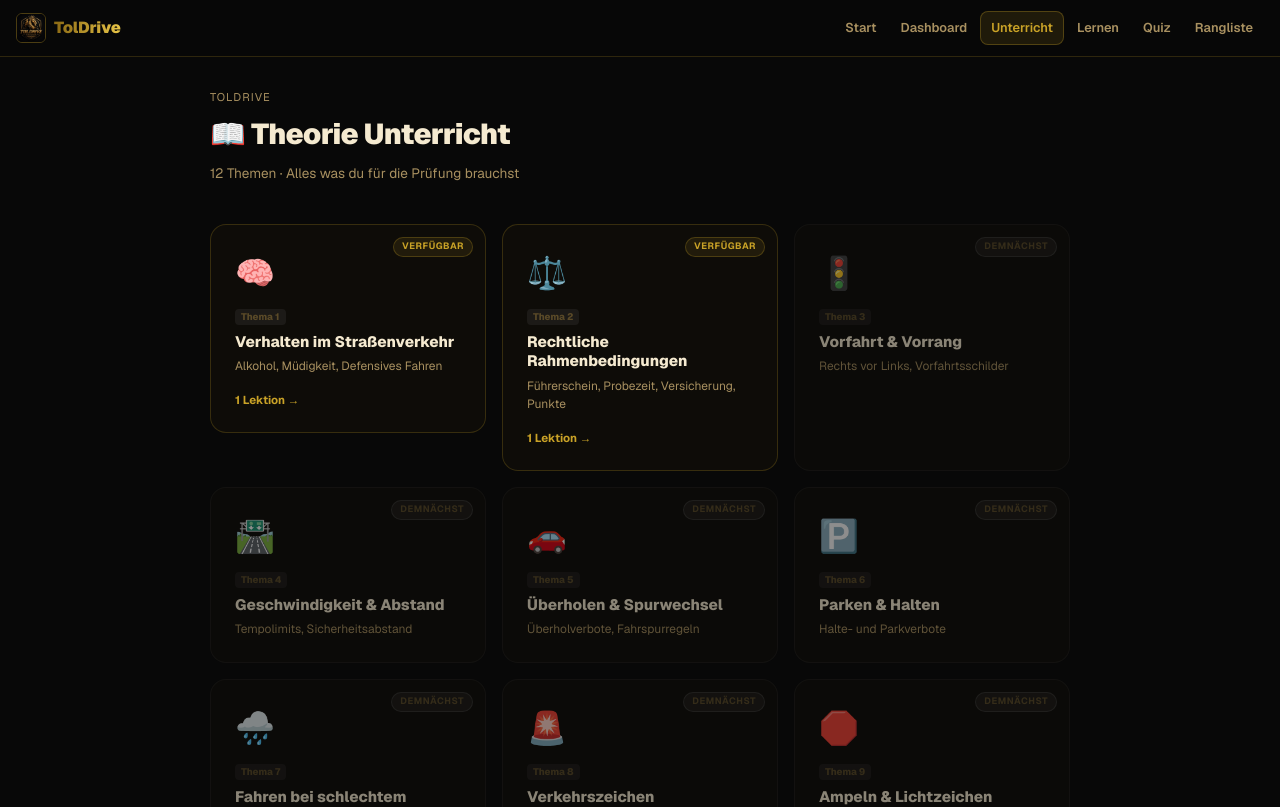
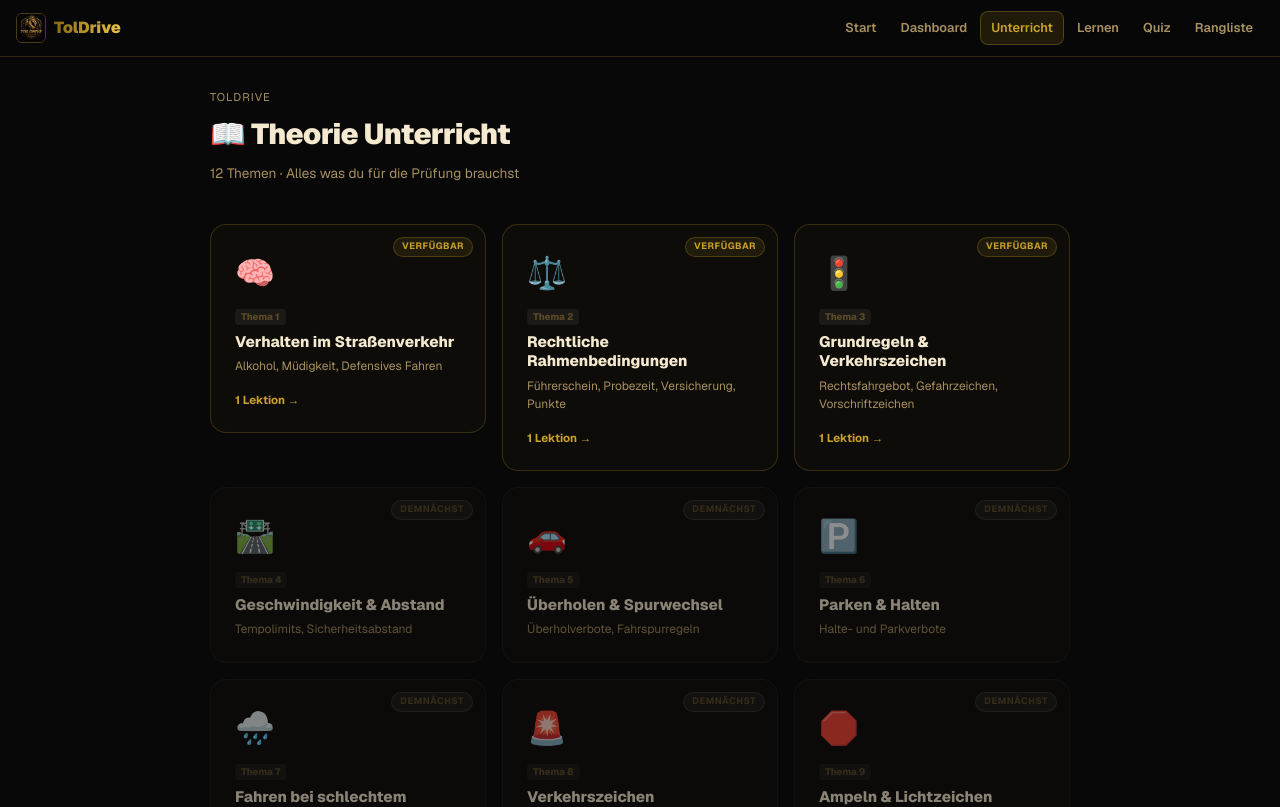
Before and after one commit to yamero37/fahrschule-theorie, a Next.js app: page /unterricht in a window 1280 px wide. Shown: the top 807 px of the page. Built offline with nearby package versions, Linux system fonts and the light colour scheme; no server answers.

Commit message:
feat: Thema 3 Grundregeln und Verkehrszeichen hinzugefuegt

```diff
--- a/data/lektionen.ts
+++ b/data/lektionen.ts
@@ -186,7 +186,138 @@ export const TOPICS: Topic[] = [
       },
     ],
   },
-  { id: 3,  icon: '🚦', title: 'Vorfahrt & Vorrang',           subtitle: 'Rechts vor Links, Vorfahrtsschilder',   available: false, lessons: [] },
+  {
+    id: 3,
+    icon: '🚦',
+    title: 'Grundregeln & Verkehrszeichen',
+    subtitle: 'Rechtsfahrgebot, Gefahrzeichen, Vorschriftzeichen',
+    available: true,
+    lessons: [
+      {
+        id: 1,
+        title: 'Lektion 3 – Grundregeln / Verkehrszeichen & Verkehrseinrichtungen',
+        blocks: [
+          { type: 'highlight', text: 'In Lektion 3 lernst du die wichtigsten Grundregeln im Straßenverkehr sowie Verkehrszeichen und deren Bedeutung.' },
+
+          { type: 'heading', text: 'Grundregeln im Straßenverkehr' },
+          { type: 'list', items: [
+            'Jeder Verkehrsteilnehmer muss:',
+            '→ vorsichtig fahren',
+            '→ aufmerksam sein',
+            '→ Rücksicht nehmen',
+            '→ niemanden gefährden',
+          ]},
+
+          { type: 'heading', text: 'Rechtsfahrgebot' },
+          { type: 'note', text: '⚠️ Immer möglichst weit rechts fahren.' },
+          { type: 'list', items: [
+            'Besonders wichtig:',
+            '→ auf mehrspurigen Straßen',
+            '→ außer beim Überholen',
+          ]},
+
+          { type: 'heading', text: 'Geschwindigkeit anpassen' },
+          { type: 'list', items: [
+            'Du musst deine Geschwindigkeit anpassen an:',
+            '→ Wetter',
+            '→ Sicht',
+            '→ Verkehr',
+            '→ Straßenverhältnisse',
+          ]},
+          { type: 'note', text: '⚠️ Auch wenn kein Schild steht!' },
+
+          { type: 'heading', text: 'Abstand halten' },
+          { type: 'list', items: [
+            'Genügend Abstand halten:',
+            '→ nach vorne',
+            '→ beim Überholen',
+            '→ zu Fahrradfahrern',
+          ]},
+          { type: 'highlight', text: '📏 Merksatz: Abstand = Sicherheit.' },
+
+          { type: 'divider' },
+          { type: 'heading', text: 'Verkehrszeichen' },
+
+          { type: 'heading', text: '⚠️ Gefahrzeichen' },
+          { type: 'list', items: [
+            'Warnen vor Gefahren:',
+            '→ Kurve',
+            '→ Baustelle',
+            '→ Kinder',
+            '→ Wildwechsel',
+          ]},
+          { type: 'highlight', text: '🔺 Form: Dreieckig mit rotem Rand.' },
+
+          { type: 'heading', text: '🛑 Vorschriftzeichen' },
+          { type: 'list', items: [
+            'Gebote oder Verbote:',
+            '→ Stoppschild',
+            '→ Vorfahrt achten',
+            '→ Geschwindigkeitsbegrenzung',
+          ]},
+          { type: 'highlight', text: '🔴 Form: Meist rund.' },
+
+          { type: 'heading', text: '🔷 Richtzeichen' },
+          { type: 'list', items: [
+            'Geben Hinweise:',
+            '→ Parken',
+            '→ Autobahn',
+            '→ Einbahnstraße',
+          ]},
+          { type: 'highlight', text: '🔵 Form: Meist rechteckig / blau.' },
+
+          { type: 'heading', text: 'Verkehrseinrichtungen' },
+          { type: 'list', items: [
+            'Dazu gehören:',
+            '→ Leitpfosten',
+            '→ Baustellenbaken',
+            '→ Ampeln',
+            '→ Fahrbahnmarkierungen',
+          ]},
+          { type: 'note', text: '💡 Sie helfen bei Orientierung und Sicherheit.' },
+
+          { type: 'divider' },
+          { type: 'badge', text: '⚡ Sehr oft abgefragt' },
+
+          { type: 'heading', text: 'Rechtsfahrgebot' },
+          { type: 'question', text: 'Typische Frage: „Wo müssen Sie fahren?"' },
+          { type: 'answer', items: ['Möglichst weit rechts'] },
+
+          { type: 'heading', text: 'Geschwindigkeit – Prüfungsfalle' },
+          { type: 'note', text: '⚠️ Auch ohne Tempolimit musst du langsamer fahren bei: Nebel, Regen, Schnee, schlechter Sicht.' },
+
+          { type: 'heading', text: 'Verkehrszeichen erkennen' },
+          { type: 'question', text: 'Du musst unterscheiden können: Gefahrzeichen – Vorschriftzeichen – Richtzeichen. Das kommt extrem oft dran.' },
+          { type: 'answer', items: [
+            'Dreieck mit rotem Rand → Gefahrzeichen',
+            'Rund → Vorschriftzeichen (Gebot/Verbot)',
+            'Rechteckig/Blau → Richtzeichen (Hinweis)',
+          ]},
+
+          { type: 'heading', text: 'Verkehrszeichen mit hoher Prüfungsquote' },
+          { type: 'list', items: [
+            'Stoppschild',
+            'Vorfahrt achten',
+            'Verbot der Einfahrt',
+            'Einbahnstraße',
+            'Fußgängerüberweg',
+            'Geschwindigkeitsbegrenzung',
+          ]},
+
+          { type: 'divider' },
+          { type: 'heading', text: '📌 Merksätze für die Prüfung' },
+          { type: 'list', items: [
+            'Fahre defensiv und rücksichtsvoll',
+            'Geschwindigkeit immer anpassen',
+            'Rechts fahren außer beim Überholen',
+            'Verkehrszeichen früh erkennen',
+            'Abstand rettet Leben',
+          ]},
+          { type: 'note', text: '💡 Prüfungs-Tipp: Bei Verkehrszeichen-Fragen → Form erkennen → Farbe erkennen → Bedeutung ableiten. Dreieck = Gefahr · Rund = Gebot/Verbot · Rechteckig = Hinweis' },
+        ],
+      },
+    ],
+  },
   { id: 4,  icon: '🛣️', title: 'Geschwindigkeit & Abstand',   subtitle: 'Tempolimits, Sicherheitsabstand',       available: false, lessons: [] },
   { id: 5,  icon: '🚗', title: 'Überholen & Spurwechsel',     subtitle: 'Überholverbote, Fahrspurregeln',        available: false, lessons: [] },
   { id: 6,  icon: '🅿️', title: 'Parken & Halten',             subtitle: 'Halte- und Parkverbote',               available: false, lessons: [] },
```
